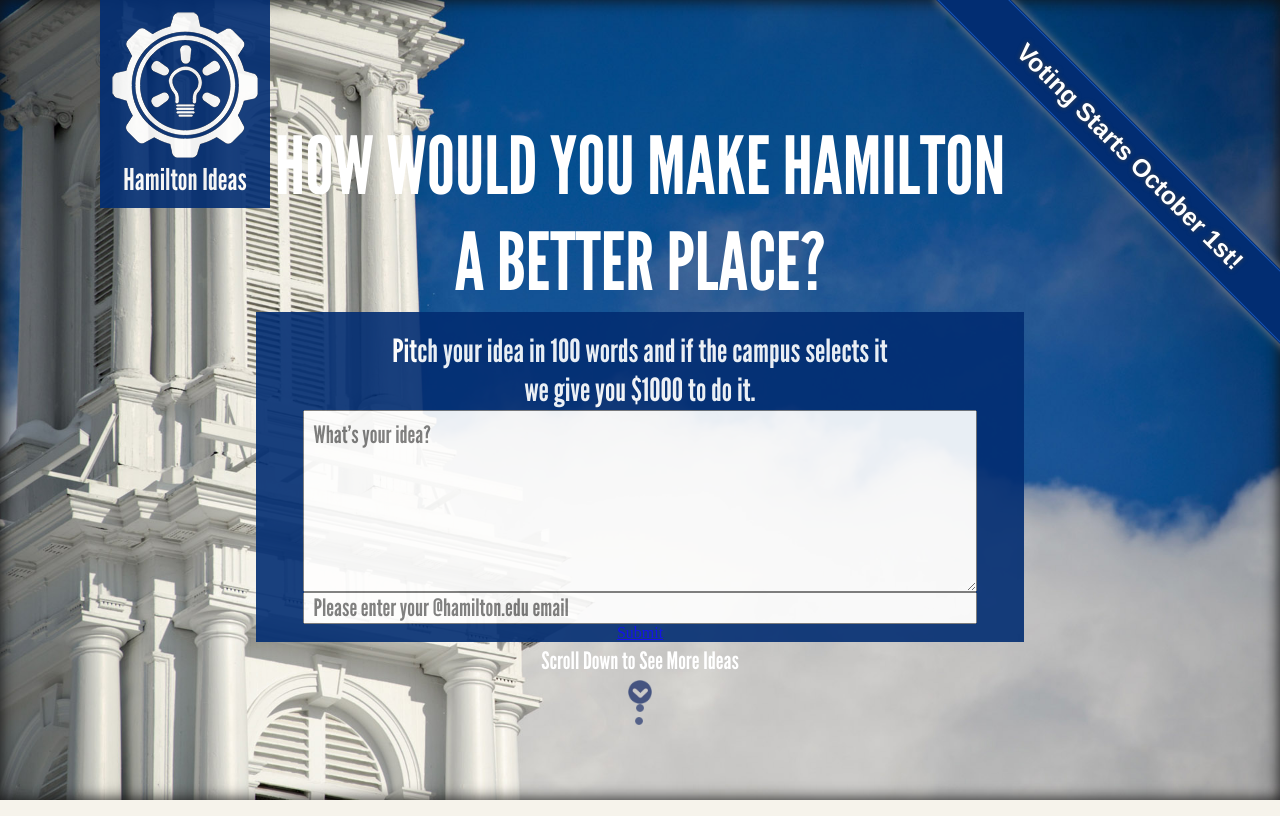
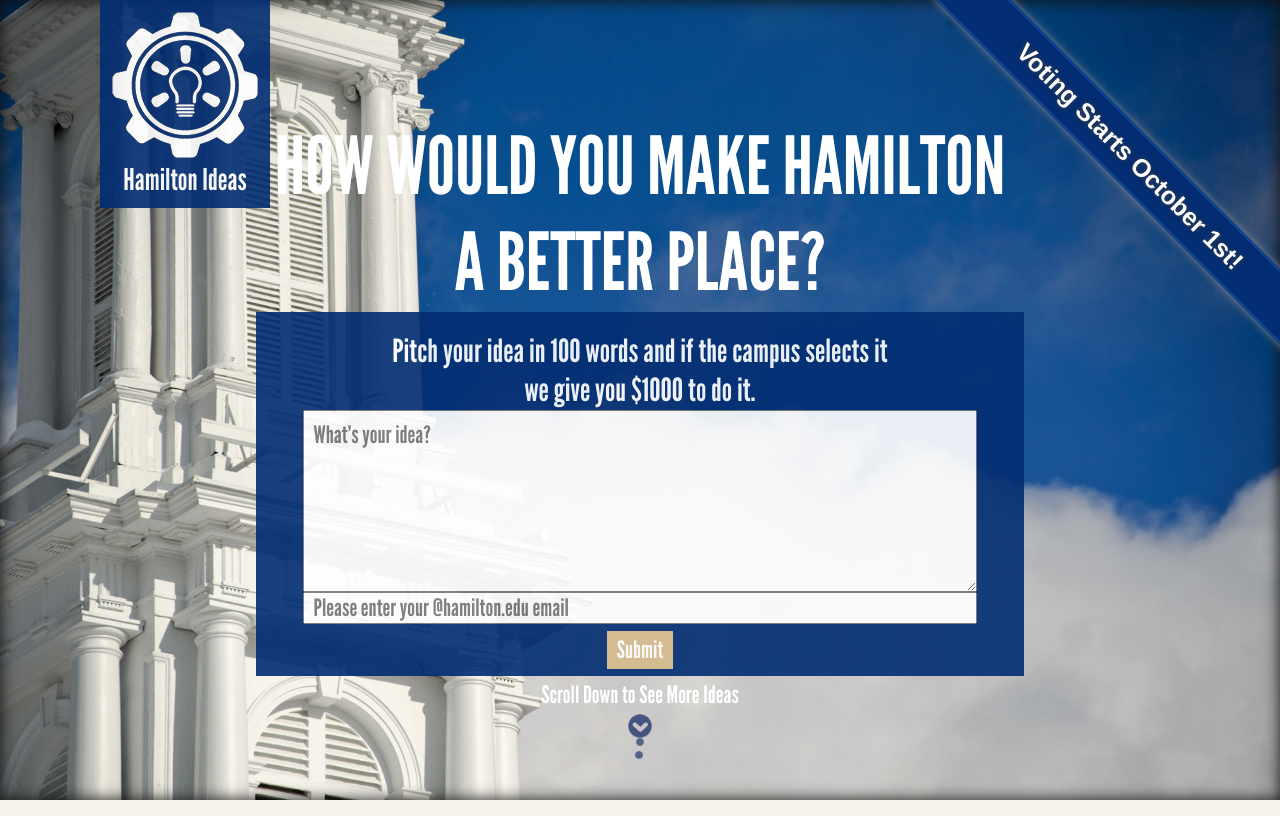
Before and after one commit to davidmorgan203/hamideas, a PHP site: page / in a window 1280 px wide; the page is wider, and only the part inside the window is pictured. Shown: the top 816 px of that part. Run offline with PHP 8.4, Linux system fonts and the light colour scheme.

Commit message:
Fixed Submit Button
Fixed submit button CSS issue. It should now display properly although
at lower resolutions the padding gets weird. Still need to refine the
CSS of the sub-box & submit button something's janky.

The e-mail validation and ajax submit are still totally borked

```diff
--- a/submission/css/style.css
+++ b/submission/css/style.css
@@ -89,6 +89,7 @@ body {
 	margin:0 auto;
 	opacity:0.9;
 	text-align:center;
+	padding-bottom:12px;
 }
 #pitch{
 	opacity: 1.0;
@@ -114,15 +115,15 @@ body {
 	font-family:'LeagueGothicRegular', Verdana, Geneva, sans-serif;
 	color:#000;
 	padding:0 9px;
+	margin-bottom:1.5vh;
 }
 #idea-submit{
-	margin:1vh auto;
 	background-color:#d6ba8b;
 	padding: 5px 10px;
 	font-family:'LeagueGothicRegular', Verdana, Geneva, sans-serif;
 	color:#FFF;
 	font-size:3vh;
-	border:none;
+	text-decoration:none;
 }
 /* Scroll Down Message Styles */
 #scroll{
--- a/submission/index.php
+++ b/submission/index.php
@@ -19,7 +19,7 @@
 		$("textarea").textareaCounter({ limit: 100 });
 	});
 </script>
-<!-- Validate that e-mails are @hamilton.edu -->
+<!-- Validate that e-mails are @hamilton.edu & submit the form via javascript -->
 <script>
 function submitform(){
 	document.bigform.submit(function() {
@@ -62,7 +62,7 @@ function submitform()
 			<form action="submit.php" method="post" name="bigform">
 				<textarea name="idea" id="idea-input" placeholder="What's your idea?"></textarea>
 				<input type="email" name="email" id="mail" placeholder="Please enter your @hamilton.edu email"><br />
-				<a href="javascript: submitform()">Submit</a>
+				<a href="javascript: submitform()" id="idea-submit">Submit</a>
 			</form>
 		</div>
 		<?php
```
